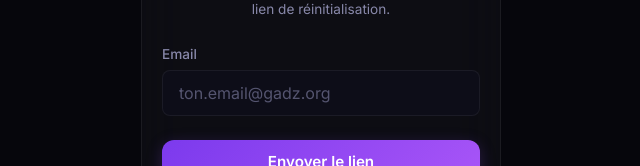
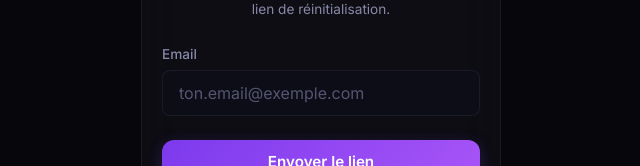
Before and after one commit to roslane07/scd-system, a React (Vite) app in the folder frontend/: page /forgot in a window 1280 px wide. Shown: the part 317-483 px from the top of the page, without its empty margins (319-959 px from the left). Built offline with nearby package versions, Linux system fonts and the light colour scheme; no server answers.

Commit message:
fix(ui): remove gadz.org email placeholder limitation

```diff
--- a/frontend/src/pages/ForgotPasswordPage.jsx
+++ b/frontend/src/pages/ForgotPasswordPage.jsx
@@ -48,7 +48,7 @@ export default function ForgotPasswordPage() {
                 className="input"
                 value={email}
                 onChange={e => setEmail(e.target.value)}
-                placeholder="ton.email@gadz.org"
+                placeholder="ton.email@exemple.com"
                 required
               />
             </div>
--- a/frontend/src/pages/SetupPage.jsx
+++ b/frontend/src/pages/SetupPage.jsx
@@ -102,7 +102,7 @@ export default function SetupPage() {
                 className="input"
                 value={email}
                 onChange={(e) => setEmail(e.target.value)}
-                placeholder="ton.email@gadz.org"
+                placeholder="ton.email@exemple.com"
               />
             </div>
             <div className="input-group">
```
